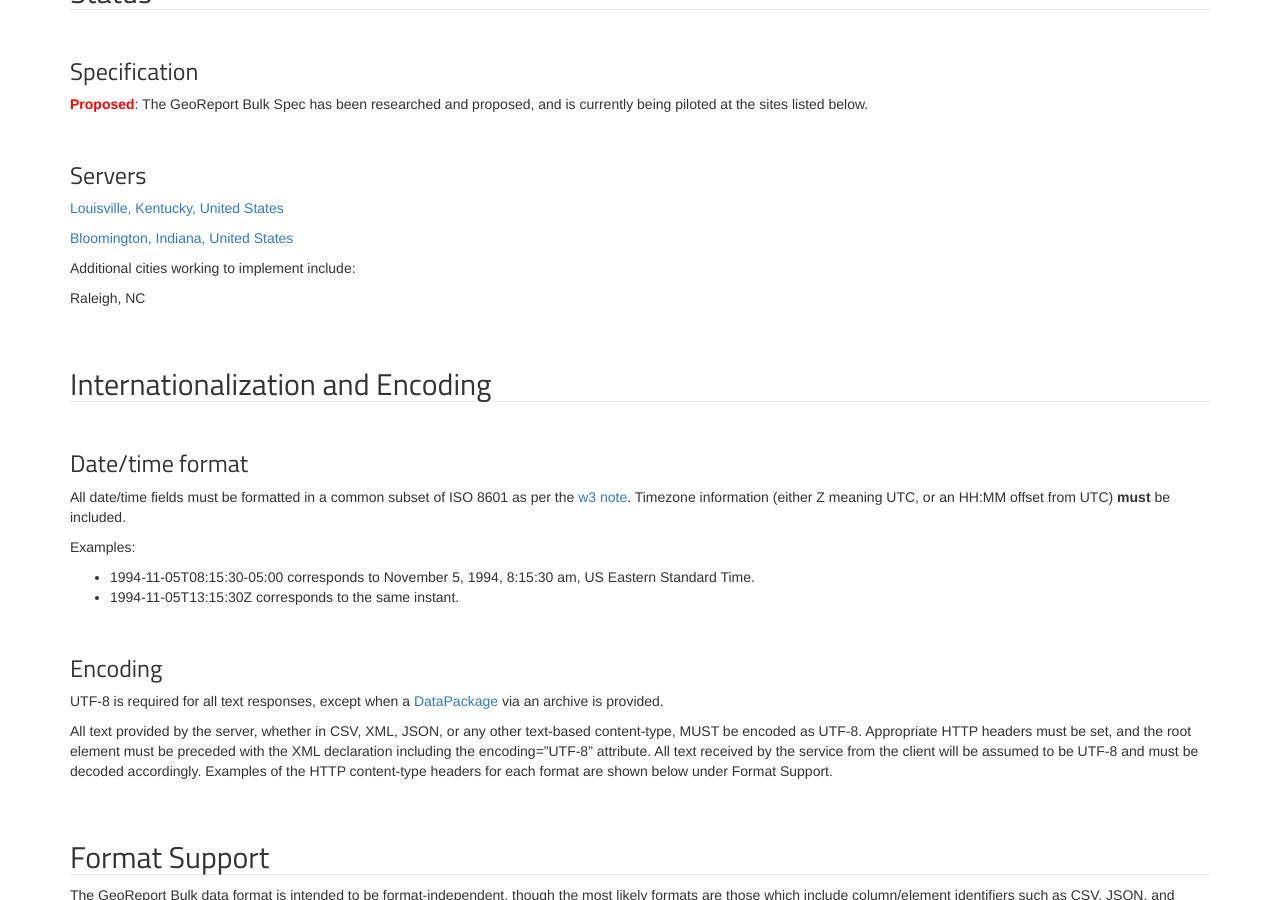
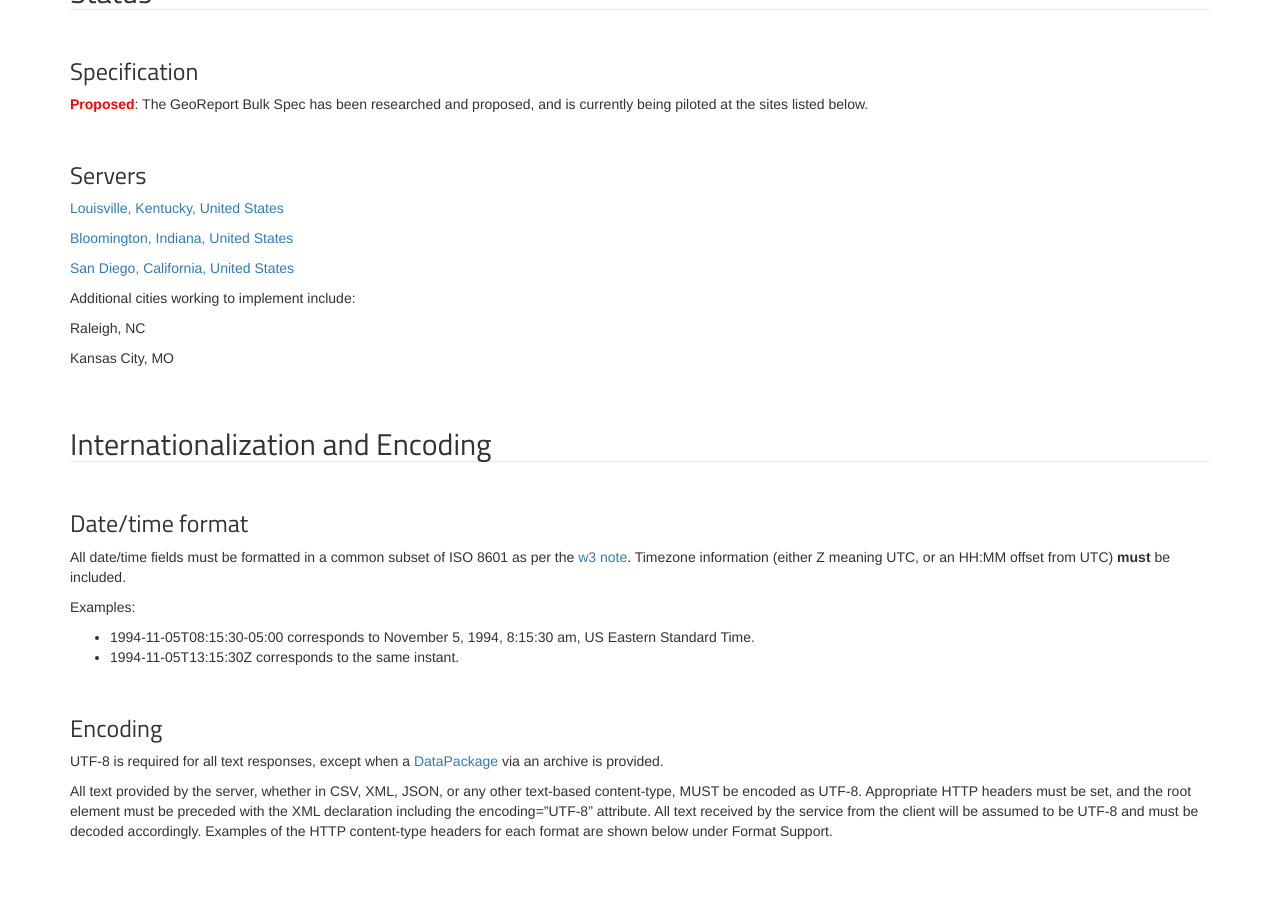
Before and after one commit to open311/open311.github.io, a Jekyll site: the page built from GeoReport/bulk/index.md, in a window 1280 px wide and 900 px high, scrolled down 504 px. Built offline with Jekyll 4.4.1, drawn with Linux system fonts in a browser that asks for light colours; nearby versions of some CDN libraries.

Commit message:
added San Diego as a bulk publisher

```diff
--- a/GeoReport/bulk/index.md
+++ b/GeoReport/bulk/index.md
@@ -20,10 +20,14 @@ Status
 
 [Bloomington, Indiana, United States](https://data.bloomington.in.gov/dataset/open311)
 
+[San Diego, California, United States](http://data.sandiego.gov/dataset/get-it-done-requests-311)
+
 
 Additional cities working to implement include:
 
 Raleigh, NC
+
+Kansas City, MO
 
 
 Internationalization and Encoding
```
